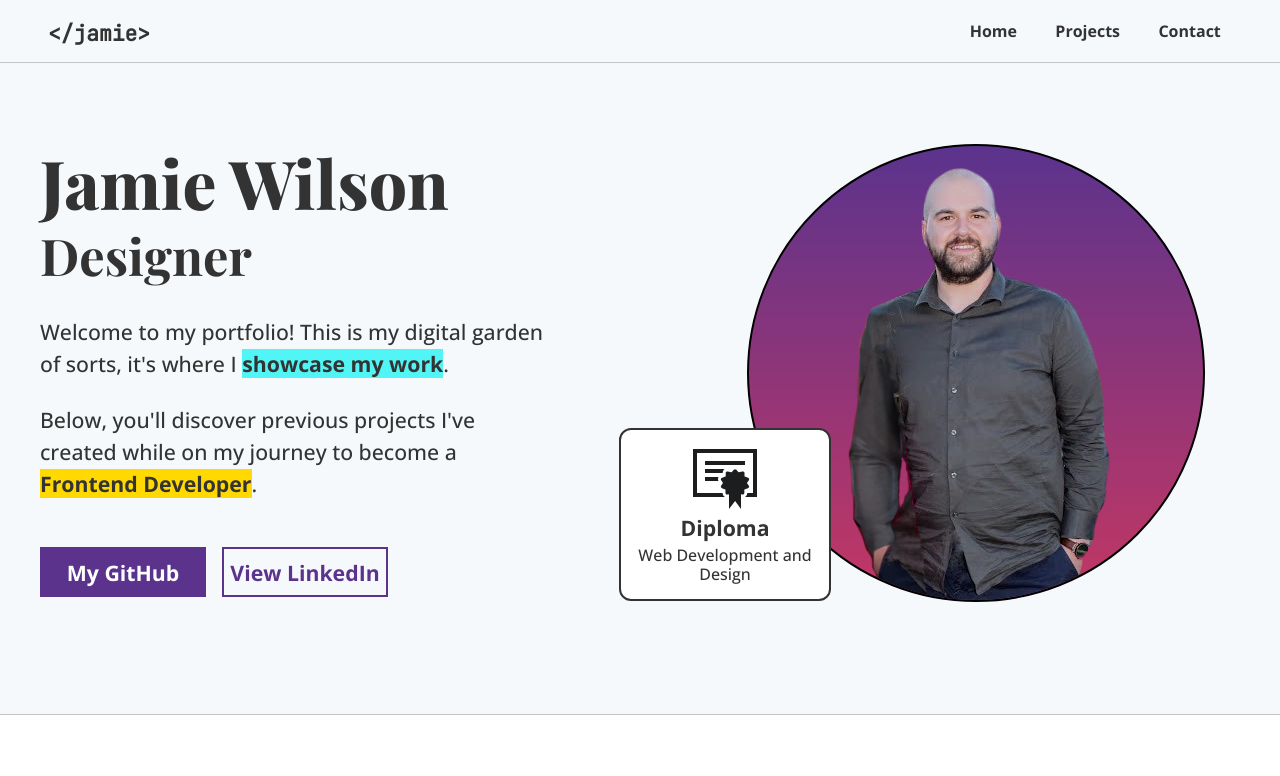
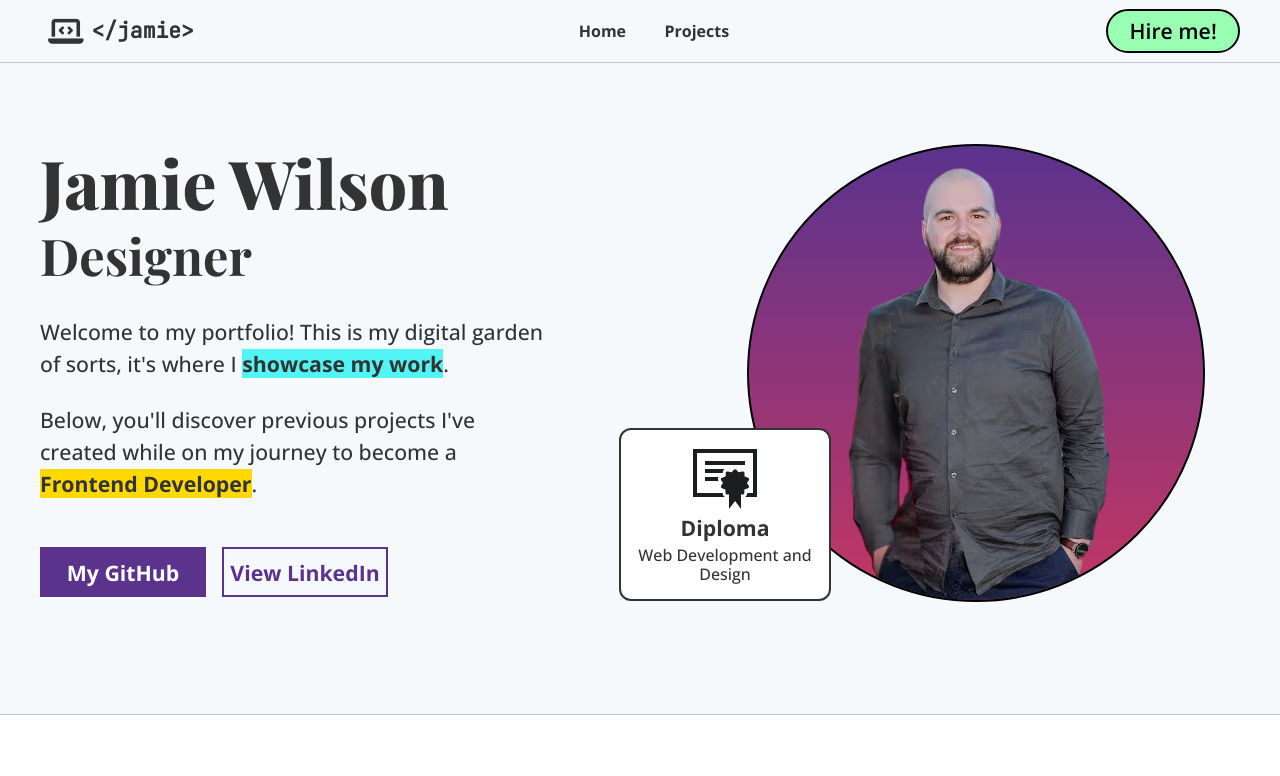
Before and after one commit to dottereldesign/jamie_wilson_portfolio, a website: page index.html in a window 1280 px wide. Shown: the top 776 px of the page. Drawn offline with nearby package versions, Linux system fonts and the light colour scheme.

Commit message:
Add icon to footer and contact btn to header.

```diff
--- a/css/style.css
+++ b/css/style.css
@@ -615,24 +615,9 @@ h3 a:hover {
   }
 
   .project {
-    margin: 96px 0;
+    margin: 64px 0;
     padding: 0 16px;
   }
-}
-
-footer {
-  color: var(--clr-neutral-300);
-  background-color: var(--clr-neutral-200);
-  border-top: 1px solid rgb(160, 160, 160);
-  margin-top: 128px;
-}
-
-.footer_wrapper {
-  display: flex;
-  justify-content: center;
-  padding: 64px 0 64px 0;
-  font-family: var(--ff-primary-200);
-  font-size: var(--fs-400);
 }
 
 /* Animated h2  */
@@ -1092,3 +1077,53 @@ footer {
   font-family: var(--ff-primary-200);
   font-size: var(--fs-400);
 }
+
+/* FOOTER */
+footer {
+  color: var(--clr-neutral-300);
+  background-color: var(--clr-neutral-200);
+  border-top: 1px solid rgb(160, 160, 160);
+  margin-top: 128px;
+}
+
+.footer_wrapper {
+  display: flex;
+  justify-content: center;
+  padding: 32px 0 32px 0;
+  font-family: var(--ff-primary-200);
+  font-size: var(--fs-400);
+  color: var(--clr-neutral-500);
+}
+
+.footer_wrapper a {
+  display: flex;
+  align-items: center;
+  text-decoration: none;
+}
+
+.footer_wrapper i {
+  margin-right: 8px;
+  font-size: var(--fs-500);
+}
+
+.header_logo a {
+  display: flex;
+  align-items: center;
+}
+
+.header_logo i {
+  font-size: var(--fs-600);
+  margin-right: 8px;
+}
+
+.nav_contact {
+  font-size: var(--fs-500);
+  color: black;
+  text-decoration: none;
+  font-family: var(--ff-primary-200);
+  font-weight: var(--fw-semi-bold);
+  background-color: #98ffb3;
+  padding: 0.2em 1em;
+  border-radius: 25px;
+  border: 2px solid black;
+}
--- a/index.html
+++ b/index.html
@@ -26,7 +26,10 @@
     <header>
       <nav class="navbar header_wrapper">
         <div class="brand-title header_logo">
-          <a href="index.html">&lt;/jamie&gt;</a>
+          <a href="index.html">
+            <i class="fa-solid fa-laptop-code"></i>
+            &lt;/jamie&gt;
+          </a>
         </div>
         <a href="#" class="toggle-button">
           <span class="bar"></span>
@@ -39,11 +42,15 @@
             <li><a href="index.html">Home</a></li>
             <!-- <li><a href="#story_id">About</a></li> -->
             <li><a href="#project_id">Projects</a></li>
-            <li>
-              <a href="mailto:howemanning@gmail.com" target="_blank">Contact</a>
-            </li>
+            <li></li>
           </ul>
         </div>
+        <a
+          class="nav_contact"
+          href="mailto:howemanning@gmail.com"
+          target="_blank"
+          >Hire me!</a
+        >
       </nav>
     </header>
 
@@ -522,8 +529,10 @@
 
     <footer>
       <div class="footer_wrapper">
-        <!-- <p>Find me elsewhere on the web as well:</p> -->
-        <p class="line-1 anim-typewriter">Designed & Built by Jamie Wilson</p>
+        <a href="https://github.com/dottereldesign">
+          <i class="fa-brands fa-github"></i>
+          <p class="line-1 anim-typewriter">Designed & Built by Jamie Wilson</p>
+        </a>
       </div>
     </footer>
     <script src="script.js"></script>
```
Also changed, not shown: package.json (added, +19 -0 lines).
